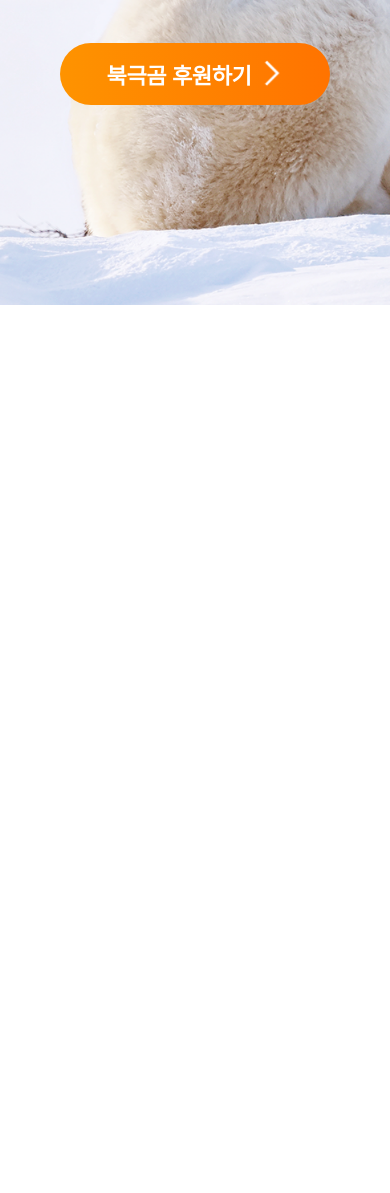
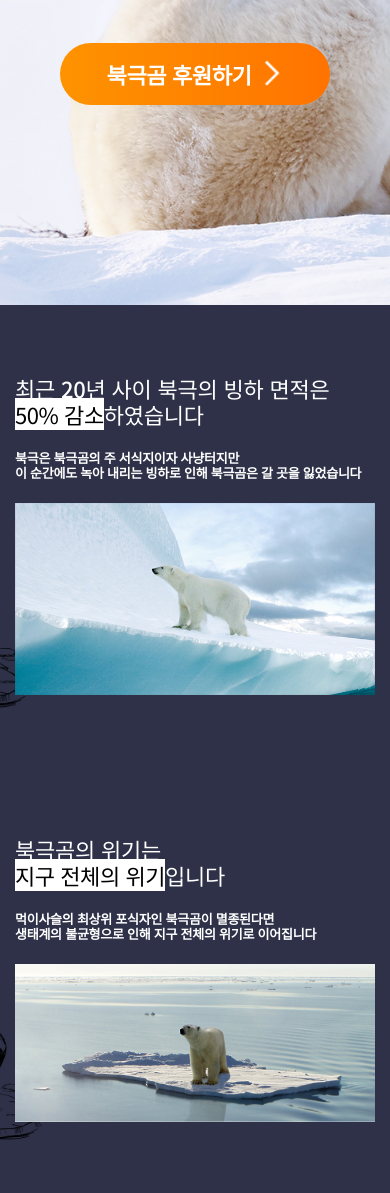
Before and after one commit to angrieta/landing, a plain HTML site: page index.html in a window 390 px wide. Shown: the part 2769-3962 px from the top of the page. Before the commit the page ends 3074 px from the top, so only its background shows below. Drawn offline with Linux system fonts and the light colour scheme.

Commit message:
Add files via upload

```diff
--- a/index.html
+++ b/index.html
@@ -66,6 +66,22 @@
                 <a href="#" class="sponsor_btn">북극곰 후원하기 <img src="./images/btn_right_arrow.png" alt=""></a>
             </div>
          </div>
+         <!-- 4행 빙하면적50%감소 -->
+          <div class="bg4 container">
+            <div class="contents">
+                <h2>최근 20년 사이 북극의 빙하 면적은<br><span>50% 감소</span>하였습니다</h2>
+                <p>북극은 북극곰의 주 서식지이자 사냥터지만<br>이 순간에도 녹아 내리는 빙하로 인해 북극곰은 갈 곳을 잃었습니다</p>
+                <p class="img"><img src="./images/50.png" alt=""></p>
+            </div>
+          </div>
+         <!-- 6행 빙하면적50%감소 -->
+          <div class="bg6 container">
+            <div class="contents">
+                <h2>북극곰의 위기는<br><span>지구 전체의 위기</span>입니다</h2>
+                <p>먹이사슬의 최상위 포식자인 북극곰이 멸종된다면<br>생태계의 불균형으로 인해 지구 전체의 위기로 이어집니다</p>
+                <p class="img"><img src="./images/crisis_img.jpg" alt=""></p>
+            </div>
+          </div>
     </div>
 </body>
 </html>
--- a/styles/index.css
+++ b/styles/index.css
@@ -158,8 +158,38 @@
 #wrap .bg3 .contents .sponsor_btn {}
 #wrap .bg3 .contents a img {}
 /* =====================================4행 빙하 50% 감소 */
+/* =====================================6행 지구전체위기 */
+#wrap .bg4,
+#wrap .bg6{
+    background-image: url(../images/50_bg.png);
+}
+#wrap .bg4 .contents,
+#wrap .bg6 .contents{
+    display: flex; flex-flow: column nowrap;
+    padding-top: 200px;
+    padding-bottom: 200px;
+}
+#wrap .bg4 .contents h2,
+#wrap .bg6 .contents h2{
+    font-size: 3.4375rem; color: #fff; line-height: 1.2; letter-spacing: -0.01em;
+    font-weight: 500;
+    padding-bottom: 81px;
+
+}
+#wrap .bg4 .contents h2 span,
+#wrap .bg6 .contents h2 span{background-color: #fff; color: #000; }
+#wrap .bg4 .contents h2+p,
+#wrap .bg6 .contents h2+p{
+    font-size:2.125rem; font-weight: 700; color: #fff; line-height: 1.2;
+    padding-bottom: 81px;
+}
+#wrap .bg4 .contents .img,
+#wrap .bg6 .contents .img{width: 100%; }
+#wrap .bg4 .contents .img img,
+#wrap .bg6 .contents .img img{
+    width: 100%;
+}
 /* =====================================5행 인류재앙3 */
-/* =====================================6행 지구전체위기 */
 /* =====================================7행 WWF소개 */
 /* =====================================8행 다양한활동 */
 /* =====================================9행 감사선물 */
--- a/styles/responsive.css
+++ b/styles/responsive.css
@@ -19,13 +19,16 @@
     #wrap .bg2 .contents .quiz_contents form .answer_btn{
         width: 300px;
         justify-self: flex-start;
-
     }
+    #wrap .bg4 .contents h2,
+    #wrap .bg6 .contents h2{font-size:2.5rem; padding-bottom: 40px;}
+    #wrap .bg4 .contents h2+p,
+    #wrap .bg6 .contents h2+p{font-size:1.375rem; padding-bottom: 40px;}
     /* =============================3행 반응형디자인(tablet) */
     #wrap .bg3 .contents iframe {height: 400px;}
     /* =============================4행 반응형디자인(tablet) */
+    /* =============================6행 반응형디자인(tablet) */
     /* =============================5행 반응형디자인(tablet) */
-    /* =============================6행 반응형디자인(tablet) */
     /* =============================7행 반응형디자인(tablet) */
     /* =============================8행 반응형디자인(tablet) */
     /* =============================9행 반응형디자인(tablet) */
@@ -53,6 +56,17 @@
     #wrap .bg1 .gradient .contents .sponsor_q_btn {align-self:center;}
     #wrap .bg1 .gradient .contents > * {margin-bottom: 50px;}
     #wrap .bg3 {padding: 0 15px;}
+    #wrap .bg4 .contents,
+    #wrap .bg6 .contents{
+    display: flex; flex-flow: column nowrap;
+    padding-top:70px;
+    padding-bottom: 70px;
+}
+    #wrap .bg4 .contents h2,
+    #wrap .bg6 .contents h2{font-size:1.375rem ; padding-bottom: 22px;}
+    #wrap .bg4 .contents h2+p,
+    #wrap .bg6 .contents h2+p{font-size: 0.8125rem; padding-bottom: 22px;}
+
 }
     /* =============================1행 반응형디자인(mobile) */
 @media screen and (max-width:904px) {
@@ -76,8 +90,8 @@
     /* =============================2행 반응형디자인(mobile) */
     /* =============================3행 반응형디자인(mobile) */
     /* =============================4행 반응형디자인(mobile) */
+    /* =============================6행 반응형디자인(mobile) */
     /* =============================5행 반응형디자인(mobile) */
-    /* =============================6행 반응형디자인(mobile) */
     /* =============================7행 반응형디자인(mobile) */
     /* =============================8행 반응형디자인(mobile) */
     /* =============================9행 반응형디자인(mobile) */
```
Also changed, not shown: images/crisis_img.jpg (added).
